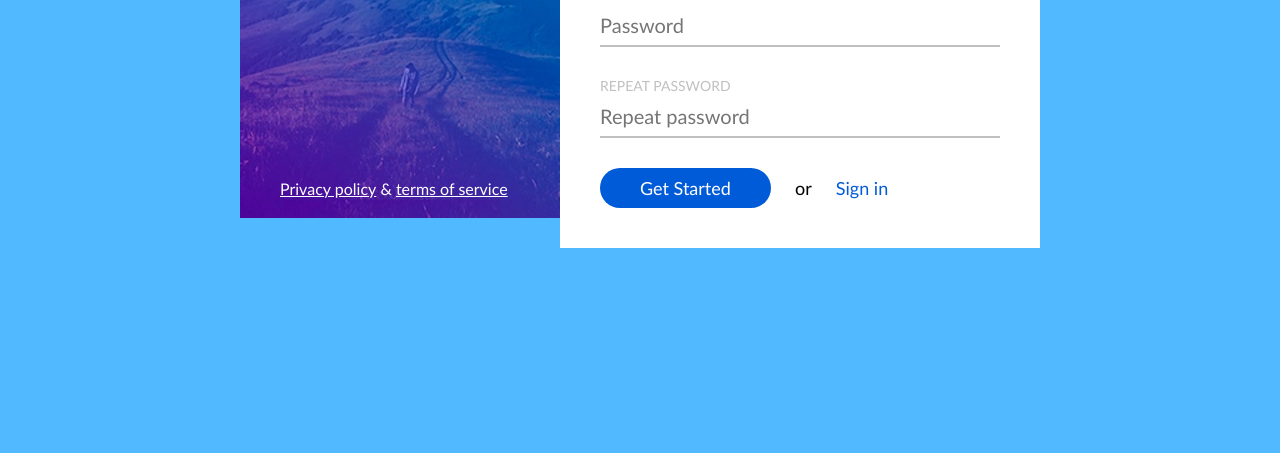
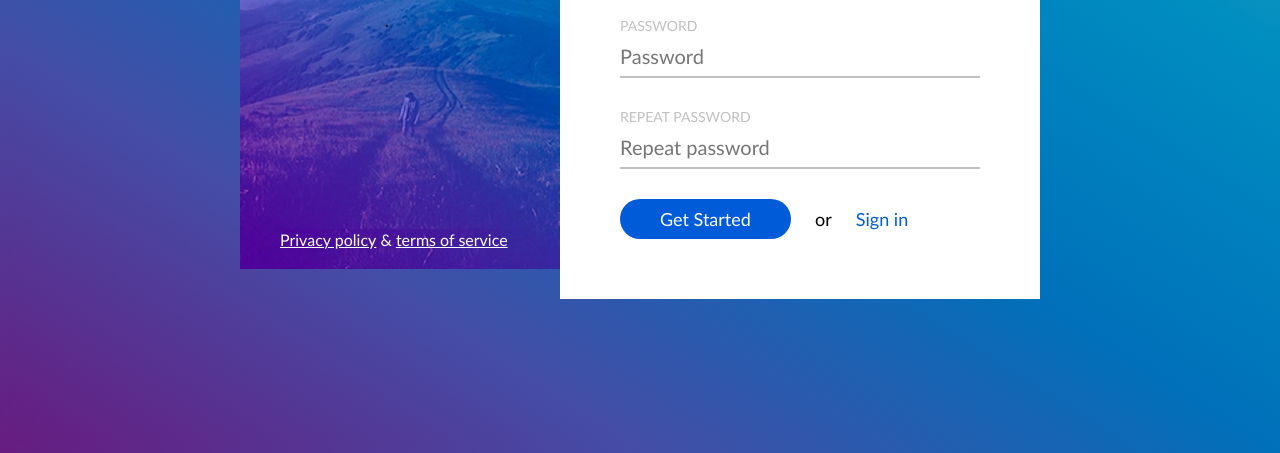
Before and after one commit to zvlzvl/sign-up-pati, a plain HTML site: page index.html in a window 1280 px wide. Shown: the part 363-816 px from the top of the page. Drawn offline with Linux system fonts and the light colour scheme.

Commit message:
sign up last

```diff
--- a/index.html
+++ b/index.html
@@ -11,7 +11,7 @@
     <div class="background"></div>
     <main class="Container">
         <div class="left-column">
-            <h1 class="main-title">Sign in</h1>
+            <h1 class="main-title">Sign up</h1>
             <footer class="bottom-links">
                 <a class="link" href="#">Privacy policy</a>
                 <span class="symbol">&amp;</span>
--- a/main.css
+++ b/main.css
@@ -1,37 +1,33 @@
 body{
-    background-color: rgb(80, 185, 255);
-
-
+    background-image: linear-gradient(to left bottom, #44a8bf, #008ec0, #0070ba, #444da6, #671c80);
 }
 .background{
     display: inline-block;
     width: 100%;
-    height: 100%;
-    background-image: url(./fonas.png);
-    background-repeat: no-repeat;
-    background-size: cover;
-    background-position: center;
-    filter: blur(4px);
+    height: 100vh;
+    background-image: linear-gradient(to left bottom, #44a8bf, #008ec0, #0070ba, #444da6, #671c80);
 
 }
 .Container{
     display: inline-block;
     width: 800px;
-    margin-left: calc((100% - 800px) / 2);
-    margin-top: 100px;
-    position: relative;
+    position: absolute;
+    top: 50%;
+    left: 50%;
+    transform: translate(-50%, -50%);
 }
 .left-column {
     display: inline-block;
+    font-family:-apple-system, BlinkMacSystemFont, 'Segoe UI', Roboto, Oxygen, Ubuntu, Cantarell, 'Open Sans', 'Helvetica Neue', sans-serif ;
     width: 40%;
     float: left;
     padding: 40px;
     background-color: rgb(80, 185, 255);
     background-image: url(./fonas2.jpg);
     background-repeat: no-repeat;
+    background-size: cover;
+    background-position: center bottom;
     color: #fff;
-    background-size: cover;
-    background-position: center;
     position: absolute;
     top:30px;
     bottom: 30px;
@@ -59,7 +55,7 @@ body{
 .right-column{
     display: inline-block;
     width: 60%;
-    padding: 40px;
+    padding: 60px;
     float: right;
     background-color: #fff;
     position: relative;
@@ -138,7 +134,7 @@ input{
     padding: 10px;
     font-size: 18px;
     line-height: 20px;
+    color:  #005bd9;
     text-decoration: none;
-    color:  #005bd9;
 
 }
```
